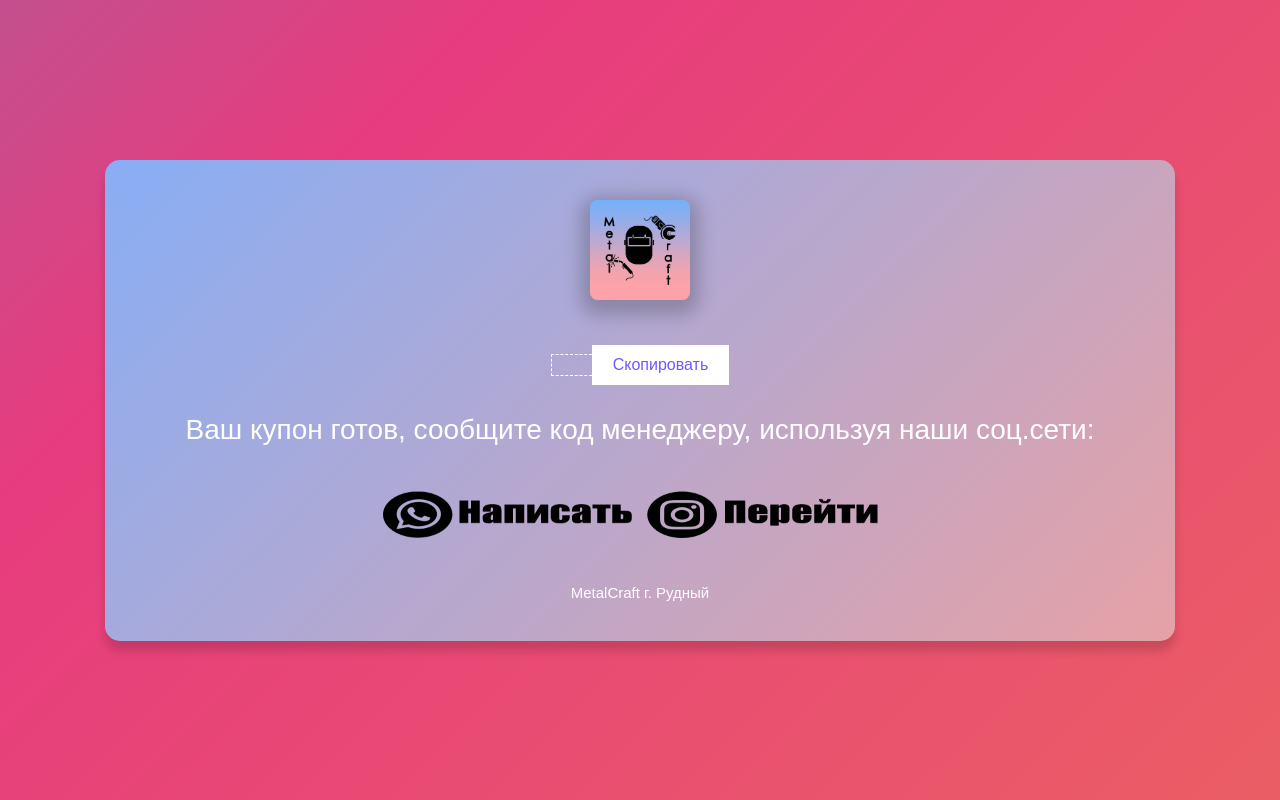
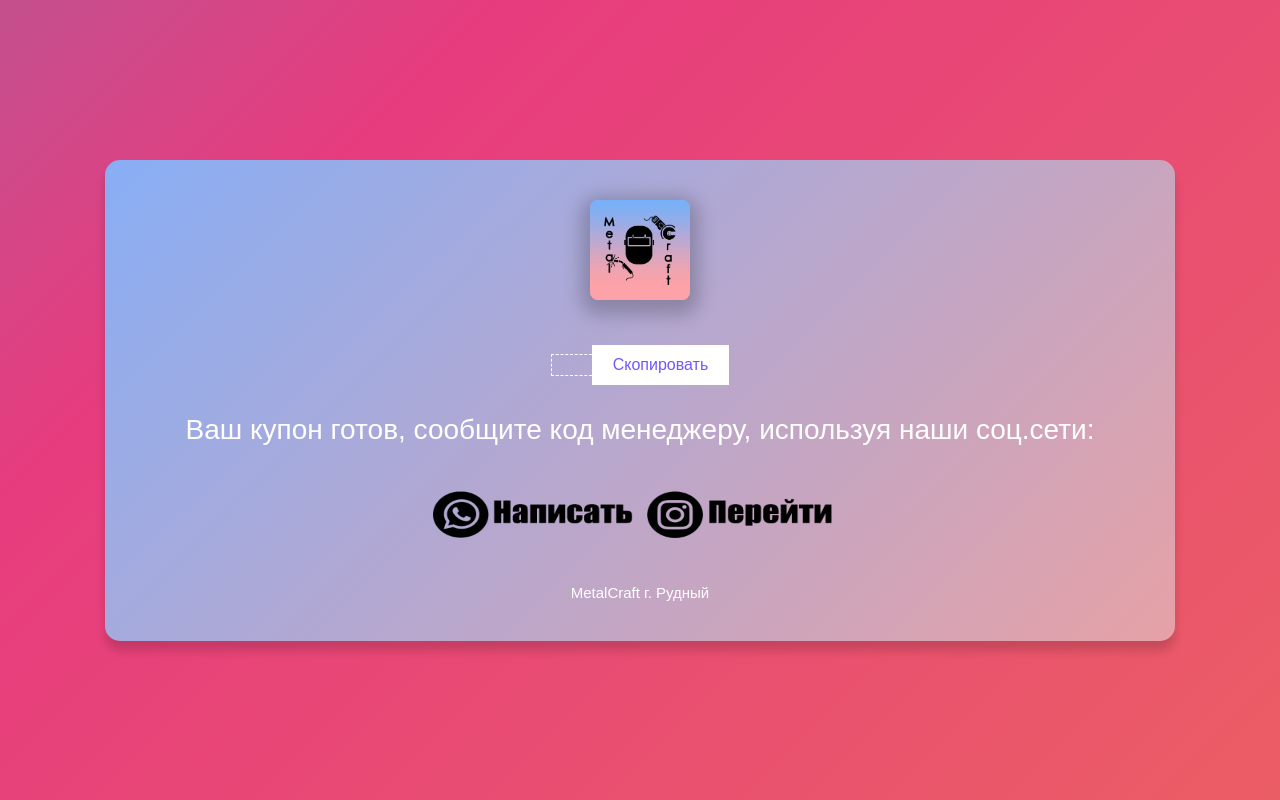
Before and after one commit to metal-craft/coupons, a plain HTML site: page index.html in a window 1280 px wide. Drawn offline with Linux system fonts and the light colour scheme.

Commit message:
Update style.css
Signed-off-by: metal-craft <129780862+metal-craft@users.noreply.github.com>

```diff
--- a/style.css
+++ b/style.css
@@ -83,7 +83,7 @@ Follow me on Codepen
 }
 
 .link-whatsapp img {
-	width: 250px;
+	width: 200px;
 	height: 50px;
 }
 
@@ -91,7 +91,7 @@ Follow me on Codepen
 }
 
 .link-instagram img{
-	width: 250px;
+	width: 200px;
 	height: 50px;
 }
 
```
